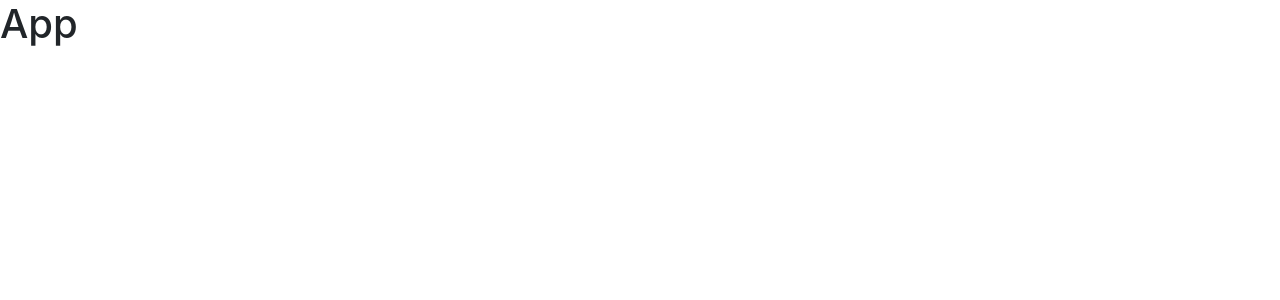
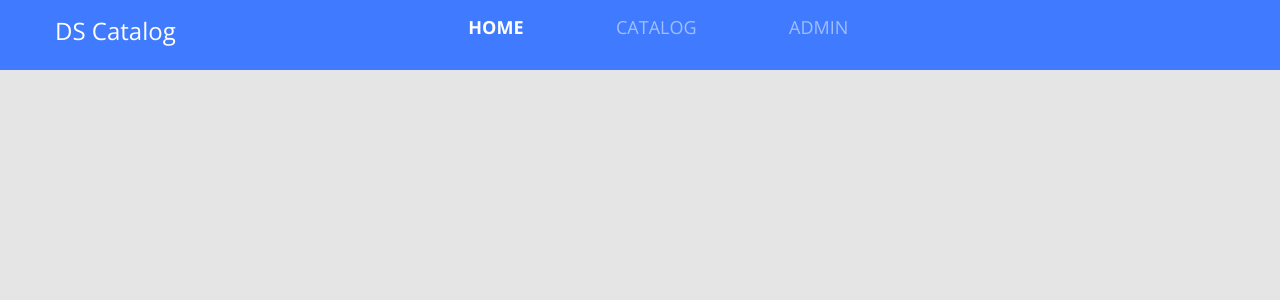
Before and after one commit to PedroMateus26/Bootcamp1, a React (Create React App) app in the folder front-web/: page / in a window 1280 px wide. Shown: the top 300 px of the page. Built offline with nearby package versions, Linux system fonts and the light colour scheme.

Commit message:
Add Navbar

```diff
--- a/front-web/src/App.tsx
+++ b/front-web/src/App.tsx
@@ -1,9 +1,13 @@
 import React from 'react';
+import './app.scss'
+import './core/assets/styles/custom.scss'
+import Navbar from './core/components/Navbar';
+
 
 
 const App = ()=>{
     return (
-           <h1>App</h1>
+        <Navbar/>
     )
 }
 
--- /dev/null
+++ b/front-web/src/app.scss
@@ -0,0 +1,23 @@
+@import url('https://fonts.googleapis.com/css2?family=Open+Sans:wght@400;700&display=swap');
+
+* {
+  font-family: 'Open Sans', sans-serif;
+}
+
+h1, h2, h3, h4, h5, h6 {
+  margin-bottom: 0;
+  font-weight: 700;
+}
+
+ul {
+  list-style-type: none;
+  margin-bottom: 0;
+  padding-left: 0;
+}
+
+a {
+  &:hover {
+    text-decoration: none;
+    color: unset;
+  }
+}
--- /dev/null
+++ b/front-web/src/core/assets/styles/custom.scss
@@ -0,0 +1,9 @@
+$theme-colors:(
+    "primary":#407BFF
+);
+
+$body-bg: #E5E5E5;
+$body-color: #263238;
+
+
+@import '~bootstrap/scss/bootstrap.scss';
--- /dev/null
+++ b/front-web/src/core/components/Navbar/index.tsx
@@ -0,0 +1,28 @@
+import React from 'react';
+import './styles.scss'
+
+const Navbar = () => (
+    <nav className="row bg-primary main-nav">
+        <div className="col-2">
+            <a href="link" className="nav-logo-text">
+                <h4>DS Catalog</h4>
+            </a>
+        </div>
+        <div className="col-6 offset-2">
+            <ul className="main-menu">
+                <li>
+                    <a href="link" className="active">HOME</a>
+                </li>
+                <li>
+                    <a href="link">CATALOG</a>
+                </li>
+                <li>
+                    <a href="link">ADMIN</a>
+                </li>
+            </ul>
+
+        </div>
+    </nav>
+)
+
+export default Navbar;
--- /dev/null
+++ b/front-web/src/core/components/Navbar/styles.scss
@@ -0,0 +1,31 @@
+.main-nav{
+    height: 70px;
+    color: #FFF;
+    align-items: center;
+    padding-left: 40px;
+    margin-left: 0;
+    margin-right: 0;
+}
+.nav-logo-text{
+    color: #FFF;
+}
+
+.main-menu{
+    display: flex;
+    font-size: 18px;
+    width: 380px;
+    justify-content: space-between;
+
+    a {
+        font-style: normal;
+        color: rgba(255, 255, 255, 0.5);
+        &.active{
+            font-weight: bold;
+            color: #FFF;
+        }
+        &:hover {
+            color: #FFF;
+        }
+    }
+
+}
--- a/front-web/src/index.tsx
+++ b/front-web/src/index.tsx
@@ -1,7 +1,7 @@
 import React from 'react';
 import ReactDOM from 'react-dom';
 import App from './App';
-import 'bootstrap/dist/css/bootstrap.css';
+
 
 
 
```
Also changed, not shown: front-web/public/index.html (+0 -10 lines).
